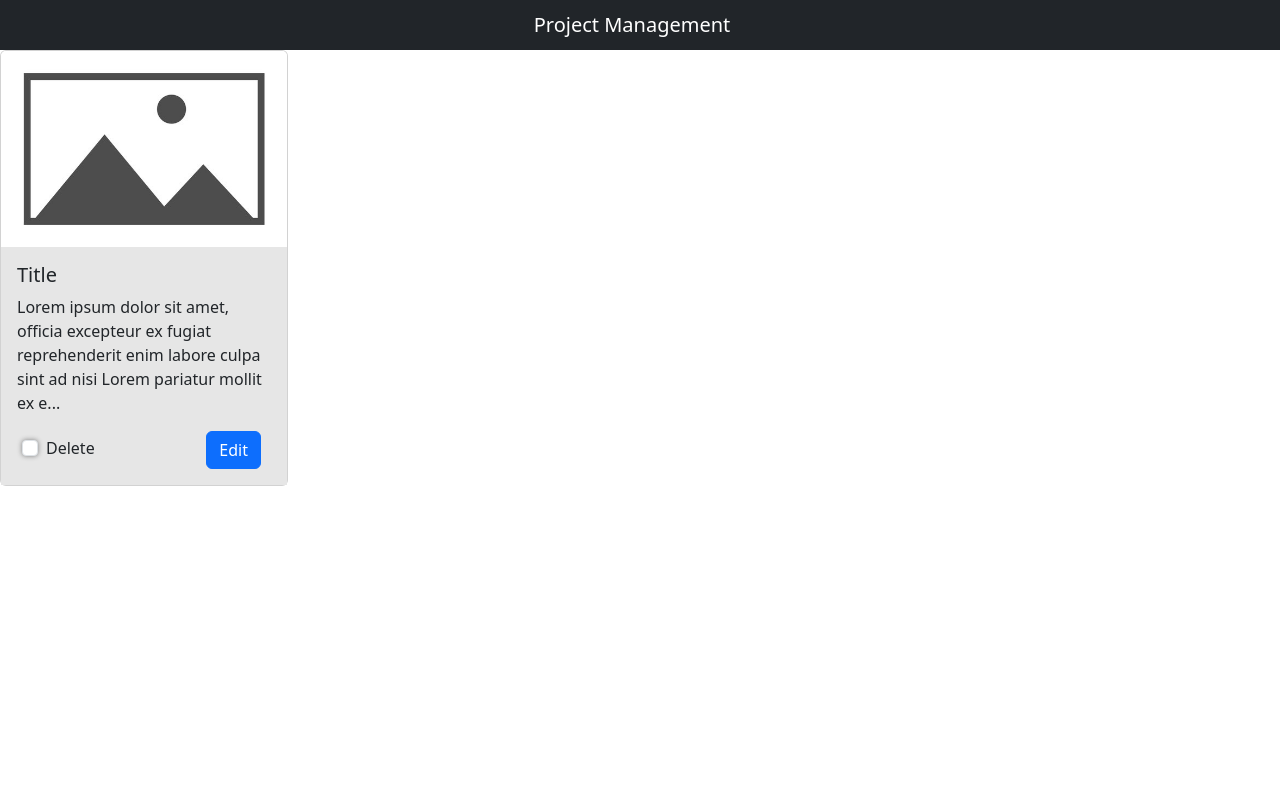
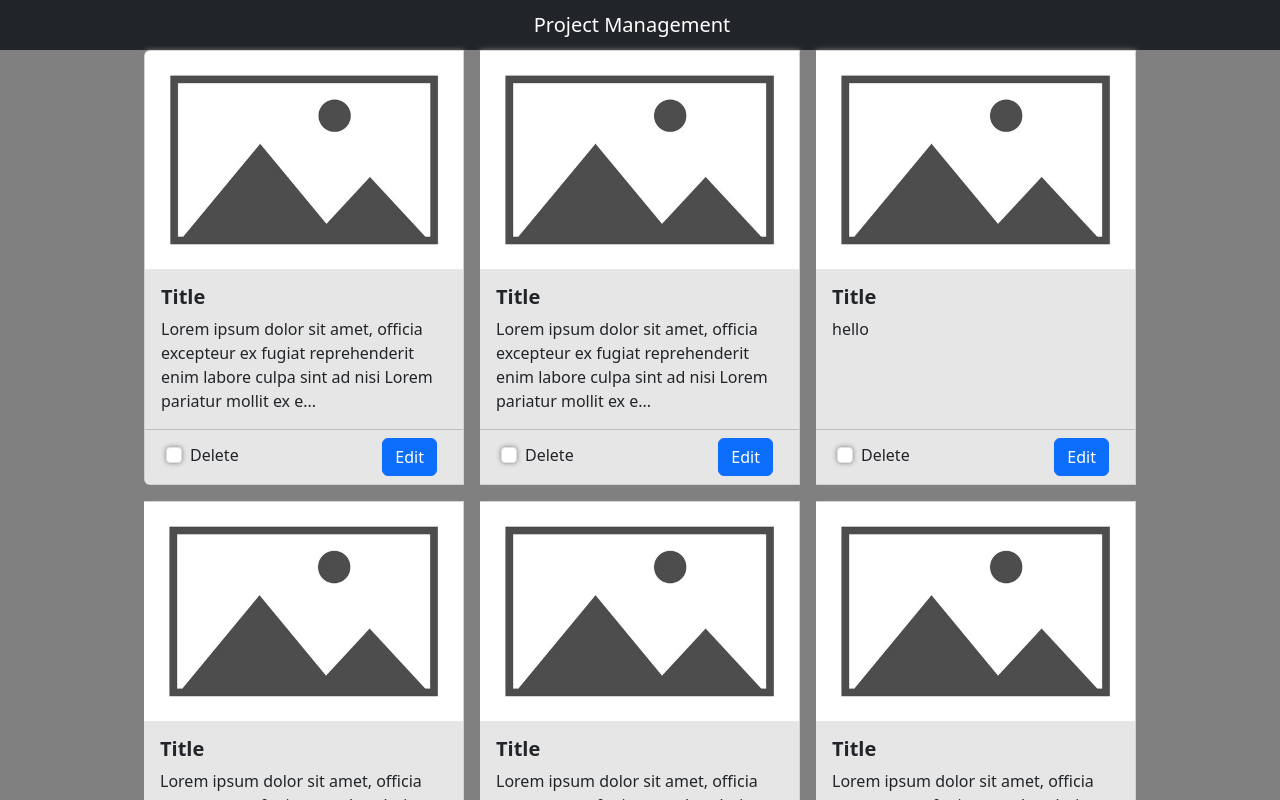
Before and after one commit to Forsee41/it-co-test-frontend, a Vue app: page /#/ in a window 1280 px wide. Shown: the top 800 px of the page. Built offline with nearby package versions, Linux system fonts and the light colour scheme.

Commit message:
add project list adaptive rendering

```diff
--- a/src/App.vue
+++ b/src/App.vue
@@ -1,3 +1,9 @@
 <template>
+  <HeaderGlobal />
   <router-view />
 </template>
+
+<script setup>
+import HeaderGlobal from '@/components/HeaderGlobal.vue'
+
+</script>
--- a/src/components/ProjectListProject.vue
+++ b/src/components/ProjectListProject.vue
@@ -2,9 +2,10 @@
   <div class="card h-20" style="width: 18rem">
     <img :src="computedImgLink" class="card-img-top" alt= />
     <div class="card-body">
-      <h5 class="card-title">{{ title }}</h5>
-      <p class="card-text">{{ computedDescription }}</p>
-
+      <h5 class="card-title">{{ project.title }}</h5>
+      <p class="card-text h-auto">{{ computedDescription }}</p>
+    </div>
+    <div class="card-footer">
       <div class="project-interactions">
         <div class="form-check">
           <input
@@ -27,18 +28,14 @@
 import { computed } from 'vue'
 import placeholder from '@/assets/image_placeholder.jpg'
 
-const props = defineProps({
-  imgLink: String,
-  title: String,
-  description: String,
-})
+const props = defineProps(['project'])
 const computedImgLink = computed(() => {
-  return props.imgLink ? props.imgLink : placeholder
+  return props.project.imgLink ? props.project.imgLink : placeholder
 })
 const computedDescription = computed(() => {
-  return props.description.length < 127
-    ? props.description
-    : props.description.slice(0, 127) + '...'
+  return props.project.description.length < 127
+    ? props.project.description
+    : props.project.description.slice(0, 127) + '...'
 })
 </script>
 
@@ -50,15 +47,20 @@ const computedDescription = computed(() => {
 .form-check {
   margin-top: 5px;
   margin-left: 5px;
+  align-items: flex-end;
 }
 .btn-edit {
-	margin-right: 10px;
+  margin-right: 10px;
 }
+.card-footer,
 .card-body {
-	background-color: rgb(230, 230, 230);
+  background-color: rgb(230, 230, 230);
+}
+.card-title {
+  font-weight: bold;
 }
 .form-check-input {
-	box-shadow: 0px 0px 5px gray;
-	background-color: white;
+  box-shadow: 0px 0px 5px gray;
+  background-color: white;
 }
 </style>
--- a/src/views/ProjectList.vue
+++ b/src/views/ProjectList.vue
@@ -1,19 +1,48 @@
 <template>
-  <HeaderGlobal />
-  <ProjectListProject
-    :title="title"
-    :description="description"
-    :imgLink="link"
-  />
+  <div class="card-group">
+    <ProjectListProject
+      class="project-item"
+      v-for="project in projectList"
+      :project="project"
+      :key="project.id"
+    />
+  </div>
 </template>
 
 <script setup>
 import { ref } from 'vue'
-import HeaderGlobal from '@/components/HeaderGlobal.vue'
 import ProjectListProject from '@/components/ProjectListProject.vue'
-const title = ref('Title')
-const description = ref(
-  'Lorem ipsum dolor sit amet, officia excepteur ex fugiat reprehenderit enim labore culpa sint ad nisi Lorem pariatur mollit ex esse exercitation amet. Nisi anim cupidatat excepteur officia. Reprehenderit nostrud nostrud ipsum Lorem est aliquip amet voluptate voluptate dolor minim nulla est proident. Nostrud officia pariatur ut officia. Sit irure elit esse ea nulla sunt ex occaecat reprehenderit commodo officia dolor Lorem duis laboris cupidatat officia voluptate. Culpa proident adipisicing id nulla nisi laboris ex in Lorem sunt duis officia eiusmod. Aliqua reprehenderit commodo ex non excepteur duis sunt velit enim. Voluptate laboris sint cupidatat ullamco ut ea consectetur et est culpa et culpa duis.'
-)
-const link = ref('')
+const project = ref({
+  title: 'Title',
+  description:
+    'Lorem ipsum dolor sit amet, officia excepteur ex fugiat reprehenderit enim labore culpa sint ad nisi Lorem pariatur mollit ex esse exercitation amet. Nisi anim cupidatat excepteur officia. Reprehenderit nostrud nostrud ipsum Lorem est aliquip amet voluptate voluptate dolor minim nulla est proident. Nostrud officia pariatur ut officia. Sit irure elit esse ea nulla sunt ex occaecat reprehenderit commodo officia dolor Lorem duis laboris cupidatat officia voluptate. Culpa proident adipisicing id nulla nisi laboris ex in Lorem sunt duis officia eiusmod. Aliqua reprehenderit commodo ex non excepteur duis sunt velit enim. Voluptate laboris sint cupidatat ullamco ut ea consectetur et est culpa et culpa duis.',
+  link: '',
+  id: 0,
+})
+const projectList = ref([])
+for (let i = 0; i < 10; i++) {
+  const projectItem = ref({ ...project.value })
+  projectItem.value.id = i
+  if (i === 2) {
+    projectItem.value.description = 'hello'
+  }
+  projectList.value.push(projectItem.value)
+}
 </script>
+
+<style scoped>
+.card-group {
+  flex-wrap: wrap;
+	gap: 1em;
+	justify-content: center;
+	background-color: gray;
+}
+.card-group .project-item {
+  flex-basis: calc(100% / 6);
+  flex-shrink: 0;
+  flex-grow: 0;
+	min-width: 20em;
+  box-shadow: 0px 0px 5px gray;
+
+}
+</style>
```
